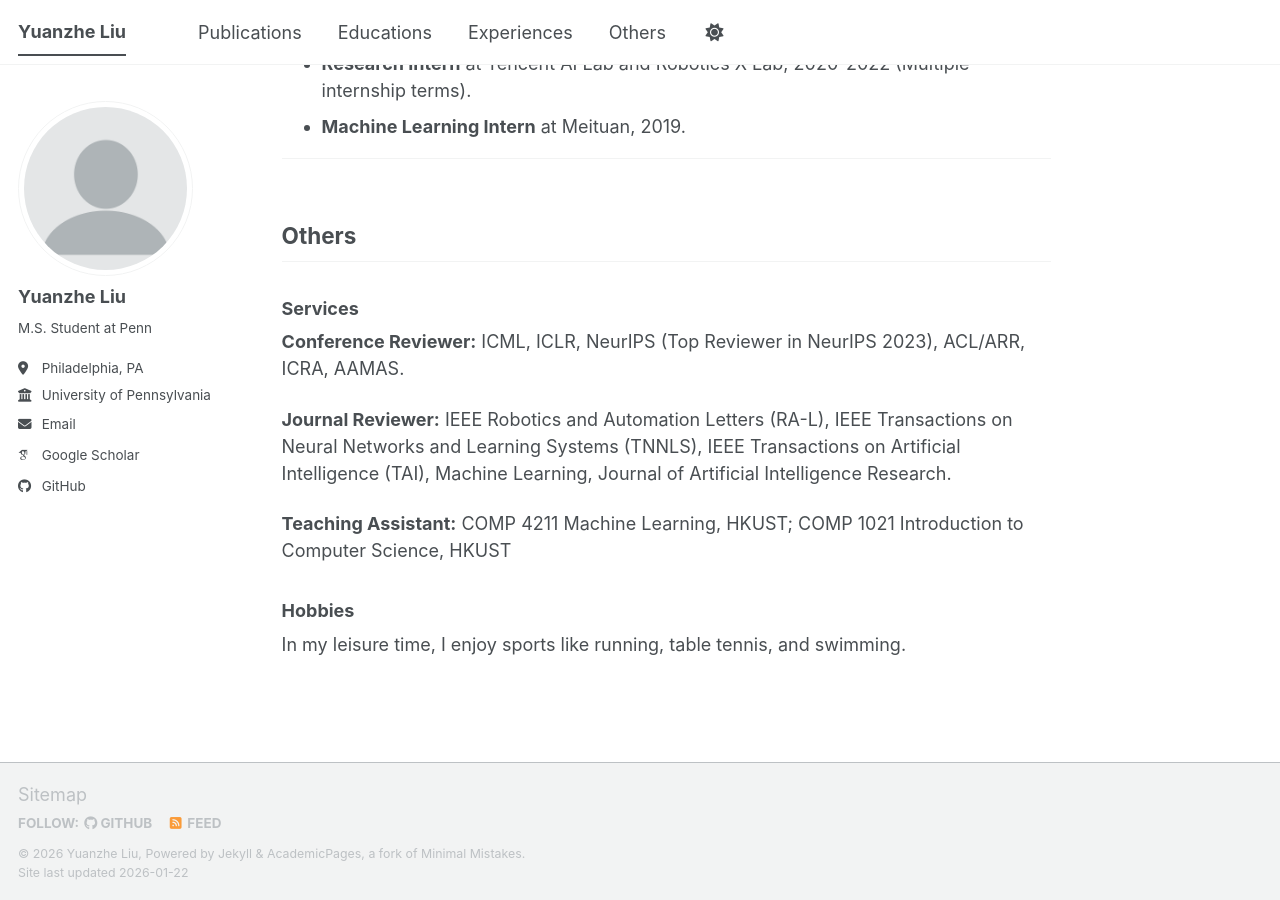
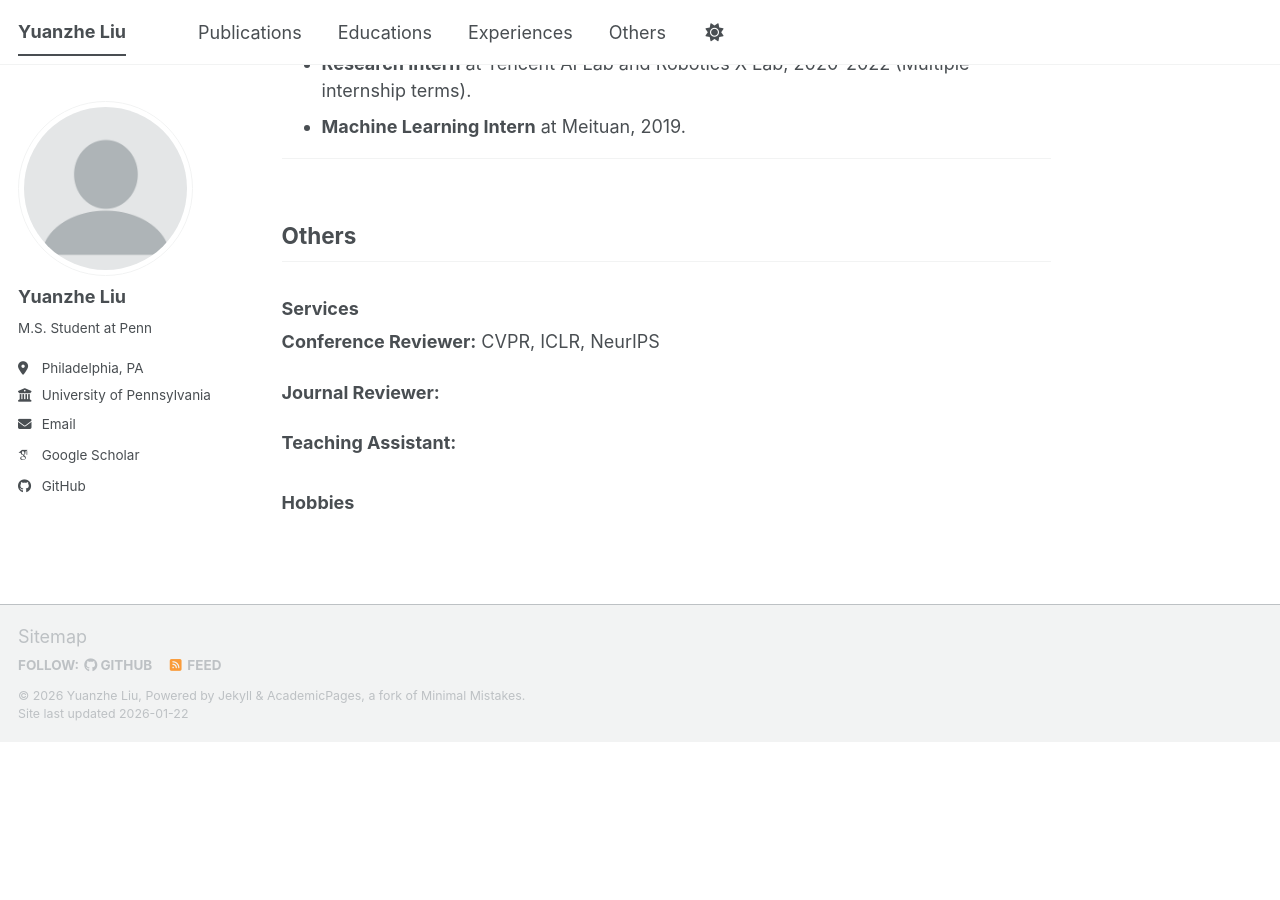
Before and after one commit to yuanzhel0903/yuanzhel0903.github.io, a Jekyll site: the page built from _pages/about.md, in a window 1280 px wide and 900 px high, scrolled down 1591 px. Built offline with Jekyll 4.4.1, drawn with Linux system fonts in a browser that asks for light colours; some web fonts are replaced; a script bundle is joined from its source files by our own code; library files that are not in the unit come from our copies; after the commit the page ends 2333 px from its top, so only the background shows below that.

Commit message:
Update about.md

```diff
--- a/_pages/about.md
+++ b/_pages/about.md
@@ -317,12 +317,10 @@ My research focuses on the capability of embodied agents and applying them for p
 
 ### Services
 
-**Conference Reviewer:** ICML, ICLR, NeurIPS (Top Reviewer in NeurIPS 2023), ACL/ARR, ICRA, AAMAS.
+**Conference Reviewer:** CVPR, ICLR, NeurIPS
 
-**Journal Reviewer:** IEEE Robotics and Automation Letters (RA-L), IEEE Transactions on Neural Networks and Learning Systems (TNNLS), IEEE Transactions on Artificial Intelligence (TAI), Machine Learning, Journal of Artificial Intelligence Research.
+**Journal Reviewer:**
 
-**Teaching Assistant:** COMP 4211 Machine Learning, HKUST; COMP 1021 Introduction to Computer Science, HKUST
+**Teaching Assistant:**
 
 ### Hobbies
-
-In my leisure time, I enjoy sports like running, table tennis, and swimming.
```
